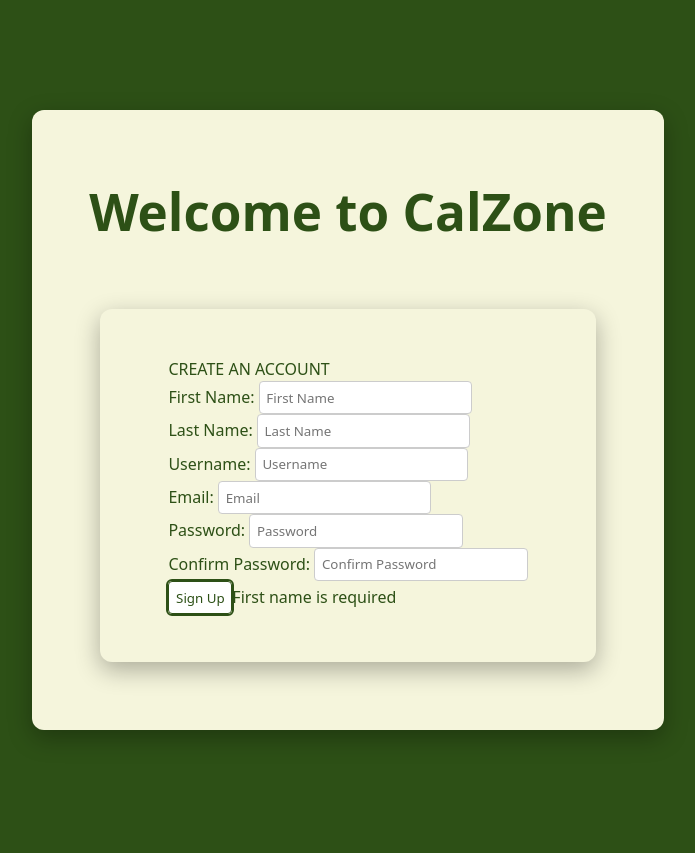
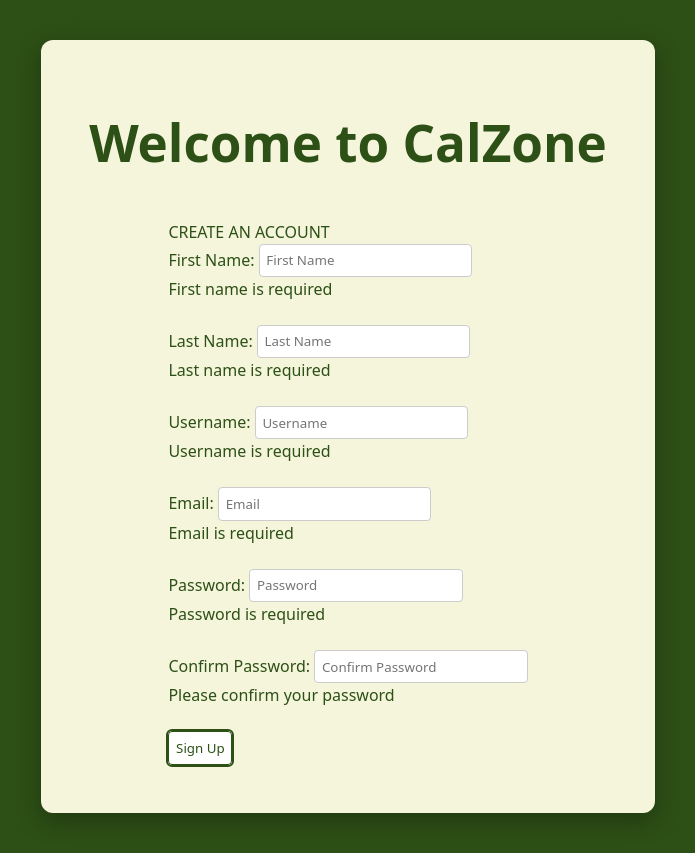
Before and after one commit to DexterPressley/MERN-Stack, a React app in the folder frontend/: page /register in a window 1280 px wide. Both pictures are taken after a click on the input "Sign Up". Shown: the whole page, without its empty margins (292-987 px from the left). Built offline with nearby package versions, Linux system fonts and the light colour scheme; the HTML template or start-up script is replaced by a standard one.

Commit message:
Adjustments made to Register.tsx

```diff
--- a/frontend/src/components/Register.tsx
+++ b/frontend/src/components/Register.tsx
@@ -11,28 +11,42 @@ function Register() {
     const [password, setPassword] = useState('');
     const [confirmPassword, setConfirmPassword] = useState('');
 
+    // Individual error states for each field
+    const [firstNameError, setFirstNameError] = useState('');
+    const [lastNameError, setLastNameError] = useState('');
+    const [usernameError, setUsernameError] = useState('');
+    const [emailError, setEmailError] = useState('');
+    const [passwordError, setPasswordError] = useState('');
+    const [confirmPasswordError, setConfirmPasswordError] = useState('');
+
     function handleSetFirstName(e: React.ChangeEvent<HTMLInputElement>) {
         setFirstName(e.target.value);
+        setFirstNameError(''); // Clear error on input
     }
 
     function handleSetLastName(e: React.ChangeEvent<HTMLInputElement>) {
         setLastName(e.target.value);
+        setLastNameError(''); // Clear error on input
     }
 
     function handleSetUsername(e: React.ChangeEvent<HTMLInputElement>) {
         setUsername(e.target.value);
+        setUsernameError(''); // Clear error on input
     }
 
     function handleSetEmail(e: React.ChangeEvent<HTMLInputElement>) {
         setEmail(e.target.value);
+        setEmailError(''); // Clear error on input
     }
 
     function handleSetPassword(e: React.ChangeEvent<HTMLInputElement>) {
         setPassword(e.target.value);
+        setPasswordError(''); // Clear error on input
     }
 
     function handleSetConfirmPassword(e: React.ChangeEvent<HTMLInputElement>) {
         setConfirmPassword(e.target.value);
+        setConfirmPasswordError(''); // Clear error on input
     }
 
     // Email validation function
@@ -40,65 +54,77 @@ function Register() {
         return /^[^\s@]+@[^\s@]+\.[^\s@]+$/.test(str);
     }
 
+    // Clear all errors
+    function clearAllErrors() {
+        setFirstNameError('');
+        setLastNameError('');
+        setUsernameError('');
+        setEmailError('');
+        setPasswordError('');
+        setConfirmPasswordError('');
+        setMessage('');
+    }
+
     async function doRegister(
         event: React.MouseEvent<HTMLInputElement, MouseEvent>
     ): Promise<void> {
         event.preventDefault();
 
-        // Clear previous message
-        setMessage('');
+        // Clear all previous errors
+        clearAllErrors();
+
+        let valid = true;
 
         // Validate First Name (required, cannot be empty/whitespace)
         if (!firstName || firstName.trim() === '') {
-            setMessage('First name is required');
-            return;
+            setFirstNameError('First name is required');
+            valid = false;
         }
 
         // Validate Last Name (required, cannot be empty/whitespace)
         if (!lastName || lastName.trim() === '') {
-            setMessage('Last name is required');
-            return;
+            setLastNameError('Last name is required');
+            valid = false;
         }
 
         // Validate Username (required, cannot be empty/whitespace)
         if (!username || username.trim() === '') {
-            setMessage('Username is required');
-            return;
+            setUsernameError('Username is required');
+            valid = false;
         }
 
         // Validate Email (required, cannot be empty/whitespace)
         if (!email || email.trim() === '') {
-            setMessage('Email is required');
-            return;
-        }
-
+            setEmailError('Email is required');
+            valid = false;
+        } else if (!isEmail(email.trim())) {
             // Validate Email format
-        if (!isEmail(email.trim())) {
-            setMessage('Invalid email format');
-            return;
+            setEmailError('Invalid email format');
+            valid = false;
         }
 
         // Validate Password (required, cannot be empty/whitespace)
         if (!password || password.trim() === '') {
-            setMessage('Password is required');
-            return;
-        }
-
+            setPasswordError('Password is required');
+            valid = false;
+        } else if (password.length < 6) {
             // Validate Password minimum length
-        if (password.length < 6) {
-            setMessage('Password must be at least 6 characters');
-            return;
+            setPasswordError('Password must be at least 6 characters');
+            valid = false;
         }
 
         // Validate Confirm Password (required)
         if (!confirmPassword || confirmPassword.trim() === '') {
-            setMessage('Please confirm your password');
-            return;
+            setConfirmPasswordError('Please confirm your password');
+            valid = false;
+        } else if (password !== confirmPassword) {
+            // Check if passwords match
+            setConfirmPasswordError('Passwords do not match');
+            valid = false;
         }
 
-        // Check if passwords match
-        if (password !== confirmPassword) {
-            setMessage('Passwords do not match');
+        // If validation failed, stop here
+        if (!valid) {
             return;
         }
 
@@ -177,7 +203,6 @@ function Register() {
     }
 
     return (
-        <div className="content-box">
         <div id="registerDiv">
             <span id="inner-title">CREATE AN ACCOUNT</span><br />
             First Name:{' '}
@@ -187,7 +212,9 @@ function Register() {
                 placeholder="First Name"
                 value={firstName}
                 onChange={handleSetFirstName}
+                aria-invalid={firstNameError ? 'true' : 'false'}
             />
+            {firstNameError && <div className="error">{firstNameError}</div>}
             <br />
             Last Name:{' '}
             <input
@@ -196,7 +223,9 @@ function Register() {
                 placeholder="Last Name"
                 value={lastName}
                 onChange={handleSetLastName}
+                aria-invalid={lastNameError ? 'true' : 'false'}
             />
+            {lastNameError && <div className="error">{lastNameError}</div>}
             <br />
             Username:{' '}
             <input
@@ -205,7 +234,9 @@ function Register() {
                 placeholder="Username"
                 value={username}
                 onChange={handleSetUsername}
+                aria-invalid={usernameError ? 'true' : 'false'}
             />
+            {usernameError && <div className="error">{usernameError}</div>}
             <br />
             Email:{' '}
             <input
@@ -214,7 +245,9 @@ function Register() {
                 placeholder="Email"
                 value={email}
                 onChange={handleSetEmail}
+                aria-invalid={emailError ? 'true' : 'false'}
             />
+            {emailError && <div className="error">{emailError}</div>}
             <br />
             Password:{' '}
             <input
@@ -223,7 +256,9 @@ function Register() {
                 placeholder="Password"
                 value={password}
                 onChange={handleSetPassword}
+                aria-invalid={passwordError ? 'true' : 'false'}
             />
+            {passwordError && <div className="error">{passwordError}</div>}
             <br />
             Confirm Password:{' '}
             <input
@@ -232,7 +267,9 @@ function Register() {
                 placeholder="Confirm Password"
                 value={confirmPassword}
                 onChange={handleSetConfirmPassword}
+                aria-invalid={confirmPasswordError ? 'true' : 'false'}
             />
+            {confirmPasswordError && <div className="error">{confirmPasswordError}</div>}
             <br />
             <input
                 type="submit"
@@ -243,7 +280,6 @@ function Register() {
             />
             <span id="registerResult">{message}</span>
         </div>
-        </div>
     );
 }
 
```
Lines whose indentation alone changed are shown as unchanged.
